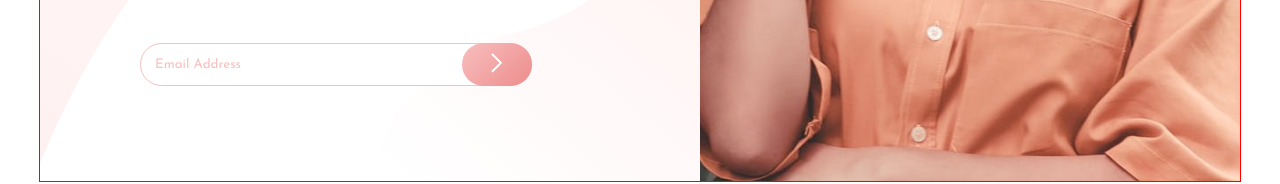
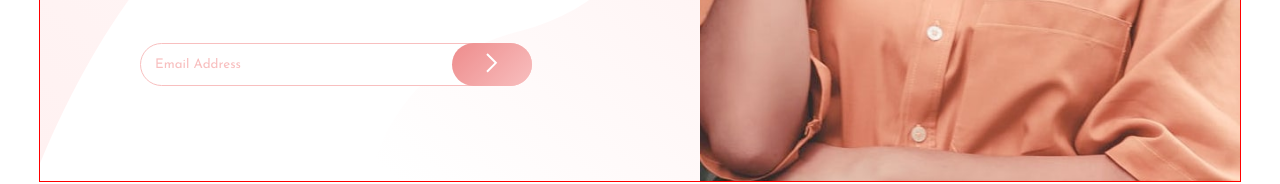
Before and after one commit to AdrielAmori/Base-Apparel, a plain HTML site: page index.html in a window 1280 px wide. In both pictures the pointer is over the button 497 px from the left and 598 px from the top of the page. Shown: the part 534-718 px from the top of the page. Drawn offline with Linux system fonts and the light colour scheme.

Commit message:
adicao de estilo ao botão com o hover

```diff
--- a/style.css
+++ b/style.css
@@ -121,6 +121,12 @@ button {
   cursor: pointer;
 }
 
+button:hover{
+  background: linear-gradient(135deg, hsl(0, 74%, 74%), hsl(0, 80%, 86%));
+  width: 80px;
+  transition: 0.5s;
+}
+
 #resultMessage {
   padding-left: 15px;
   font-family: "Josefin Sans", serif;
```
